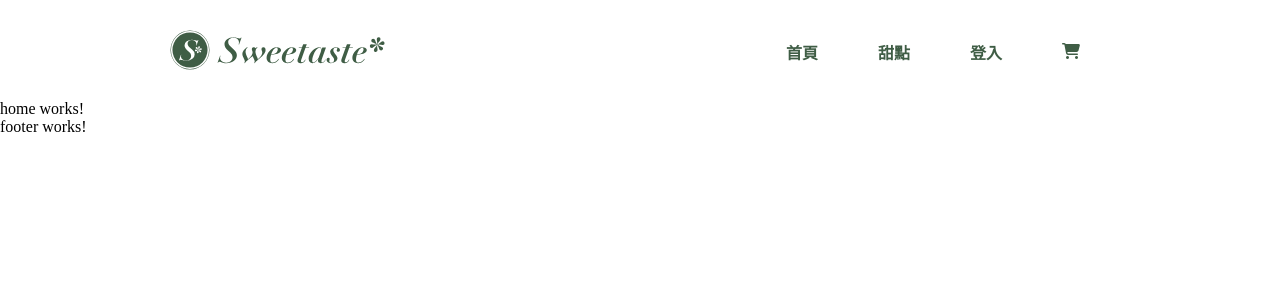
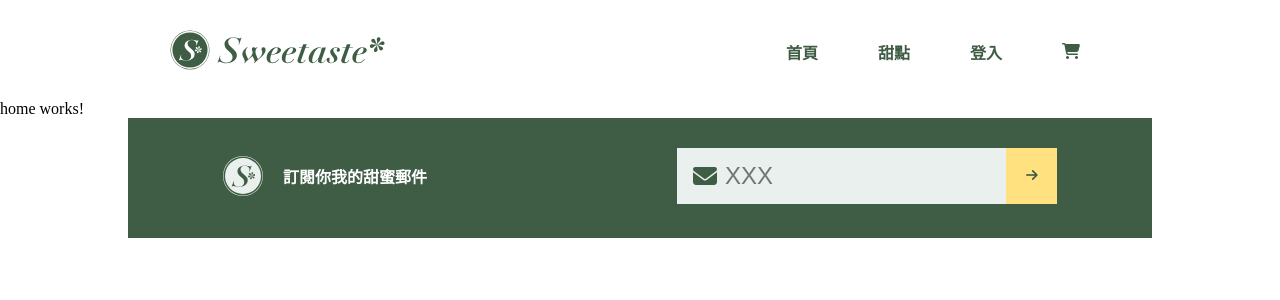
Before and after one commit to FengSanIClover/DSFrontEnd, an Angular app: page /desertstore/home in a window 1280 px wide. Shown: the top 300 px of the page. Built offline with nearby package versions, Linux system fonts and the light colour scheme.

Commit message:
footer style 設定

```diff
--- a/src/app/share/layout/footer/footer.component.html
+++ b/src/app/share/layout/footer/footer.component.html
@@ -1 +1,13 @@
-<p>footer works!</p>
+<div class="f_container">
+  <div>
+    <div class="f_flexbox">
+      <img src="../../../../assets/images/logo-light.svg" width="40" height="40" alt="footer">
+      <h3 class="f_subscribe_inline">訂閱你我的甜蜜郵件</h3>
+      <div class="f_register_box">
+        <i class="fas fa-envelope f_envelope_style"></i>
+        <input type="text" class="f_input" placeholder="XXX">
+        <button type="button" class="f_arrow_button"><i class="fas fa-arrow-right"></i></button>
+      </div>
+    </div>
+  </div>
+</div>
--- a/src/assets/styles/scss/core.scss
+++ b/src/assets/styles/scss/core.scss
@@ -1,3 +1,4 @@
 @import './layout/grid';
 @import './layout/basic';
-@import './layout/components/nav';
+@import './layout/components/main_nav';
+@import './layout/components/main_footer';
--- a/src/assets/styles/scss/layout/_basic.scss
+++ b/src/assets/styles/scss/layout/_basic.scss
@@ -1,6 +1,9 @@
 $main_txt_color: #3F5D45;
 $sub_txt_color:#FFFFFF;
 $content_txt_color:#8DA291;
+$register_bak_color:#EAF0ED;
+$arrow_btn_bak_color:#FFE180;
+$arrow_btn_hover_color:#FFDD55
 
 // .l-flexbox{
 //   display: flex;
--- /dev/null
+++ b/src/assets/styles/scss/layout/components/_main_footer.scss
@@ -0,0 +1,71 @@
+@import '../basic';
+
+.f_container{
+  margin: 0 auto;
+  overflow: hidden;
+  max-width: 1024px ;
+  height: 120px;
+  background-color: $main_txt_color;
+}
+
+.f_padding{
+  padding: 40px 120px 40px 120px;
+}
+
+.f_subscribe_inline{
+  display: inline;
+  color: $sub_txt_color;
+  margin-left: 20px;
+}
+
+.f_flexbox{
+  display: flex;
+  justify-content: center;
+  align-items: center;
+  padding-top: 30px;
+  padding-bottom: 30px;
+}
+
+.f_register_box{
+  display: flex;
+  height: 56px;
+  width: 380px;
+  background-color: $register_bak_color;
+  position: relative;
+  margin-left: 250px;
+}
+
+.f_envelope_style {
+  font-size: 1.5rem;
+  color: $main_txt_color;
+  position: absolute;
+  top: 1rem;
+  left: 1rem;
+}
+
+.f_input{
+  width: 100%;
+  margin-left: 3rem;
+  border: none;
+  font-size: 1.5rem;
+  line-height: 1.5rem;
+  background-color: transparent;
+  outline: none;
+}
+
+
+.f_arrow_button{
+  width: 64px;
+  background-color: $arrow_btn_bak_color;
+  cursor: pointer;
+  border: none;
+  i {
+    width: 16px;
+    height: 16px;
+    color: $main_txt_color;
+  }
+
+  &:hover{
+    background-color:$arrow_btn_hover_color;
+  }
+}
```
Also changed, not shown: src/assets/styles/scss/layout/components/_main_nav.scss (renamed from src/assets/styles/scss/layout/components/_nav.scss).
